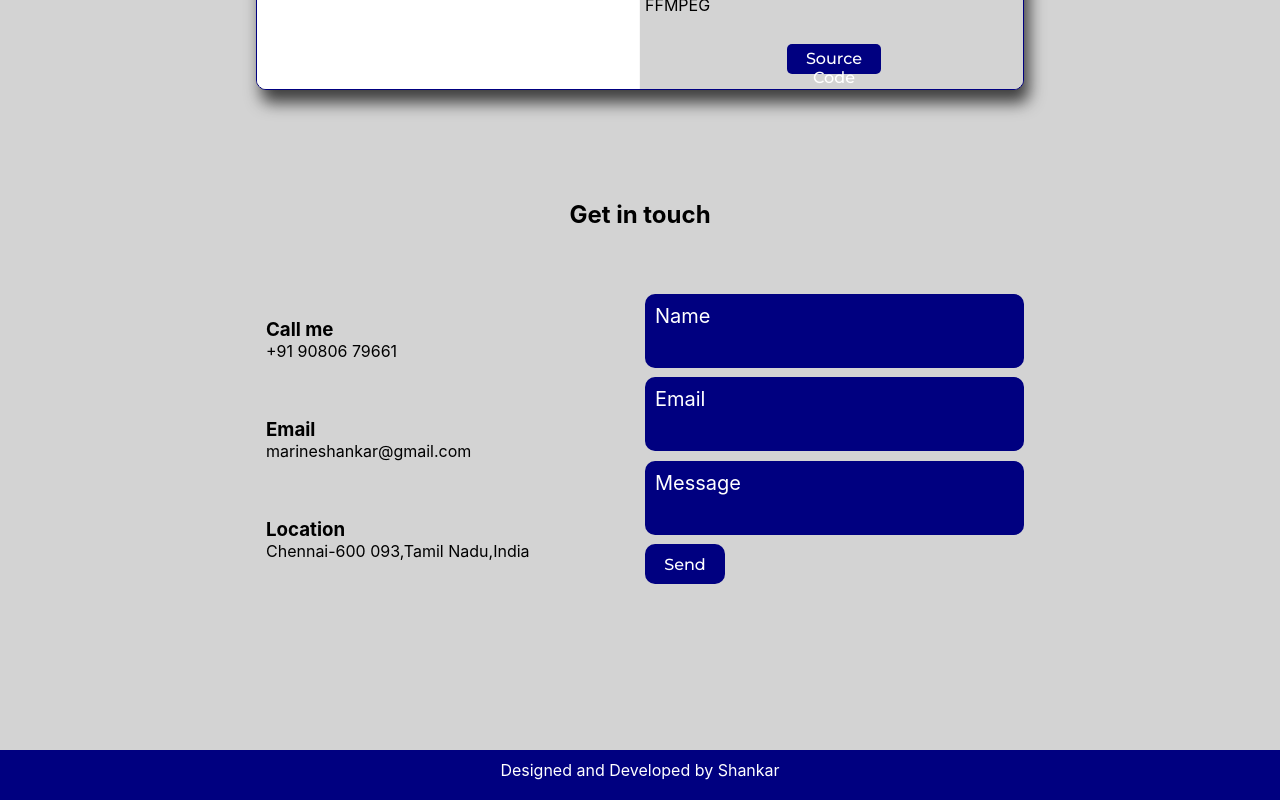
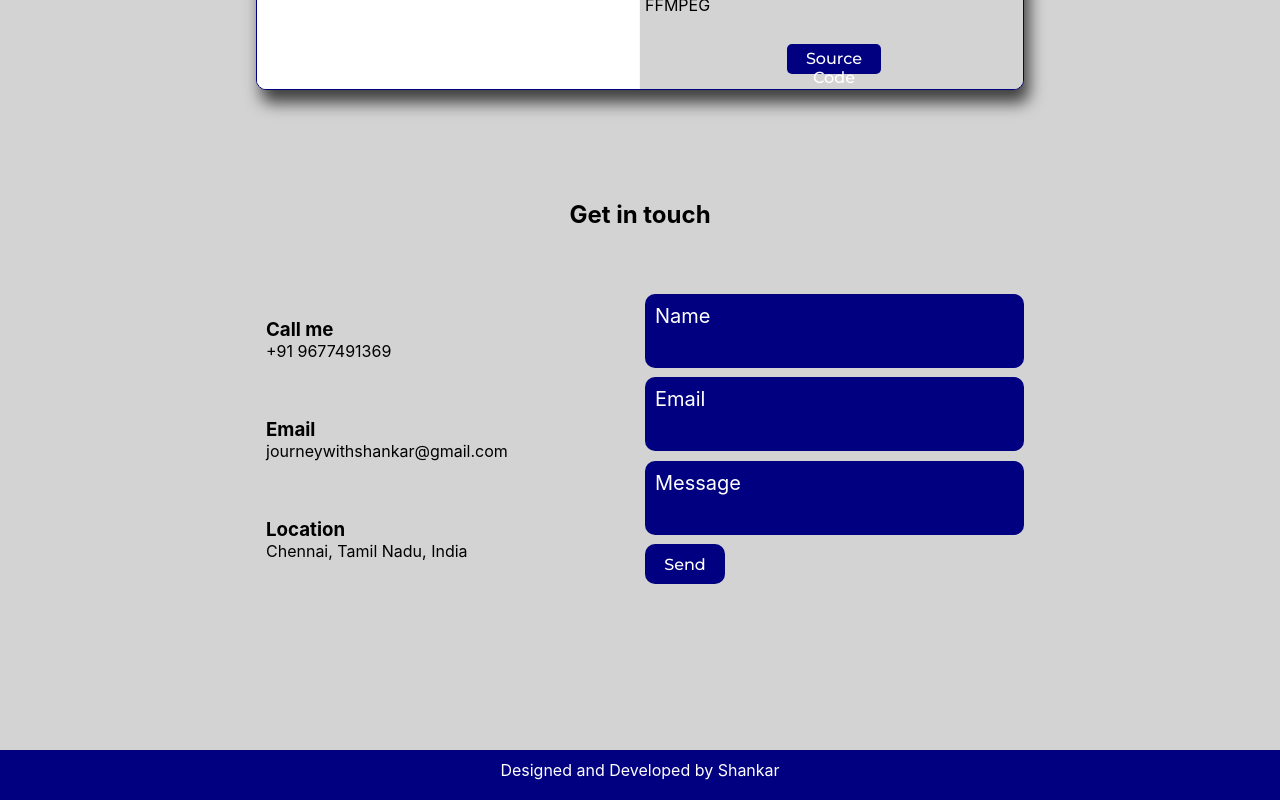
Before and after one commit to journeywithshankar/portfolio, a React (Create React App) app: page / in a window 1280 px wide. Shown: the part 3150-3950 px from the top of the page. Built offline with nearby package versions, Linux system fonts and the light colour scheme.

Commit message:
contact details updated

```diff
--- a/src/Components/Contact.js
+++ b/src/Components/Contact.js
@@ -6,17 +6,17 @@ export function Contact() {
                 <div className="contact-info-container">
                     <div className="contact-information">
                         <h3 className="contact-title">Call me</h3>
-                        <span className="contact-subtitle">+91 90806 79661</span>
+                        <span className="contact-subtitle">+91 9677491369</span>
                     </div>
 
                     <div className="contact__information">
                         <h3 className="contact-title">Email</h3>
-                        <span className="contact-subtitle">marineshankar@gmail.com</span>
+                        <span className="contact-subtitle">journeywithshankar@gmail.com</span>
                     </div>
 
                     <div className="contact__information">
                         <h3 className="contact-title">Location</h3>
-                        <span className="contact-subtitle">Chennai-600 093,Tamil Nadu,India</span>
+                        <span className="contact-subtitle">Chennai, Tamil Nadu, India</span>
                     </div>
                 </div>
                 <form action="" className="contact-form">
```
